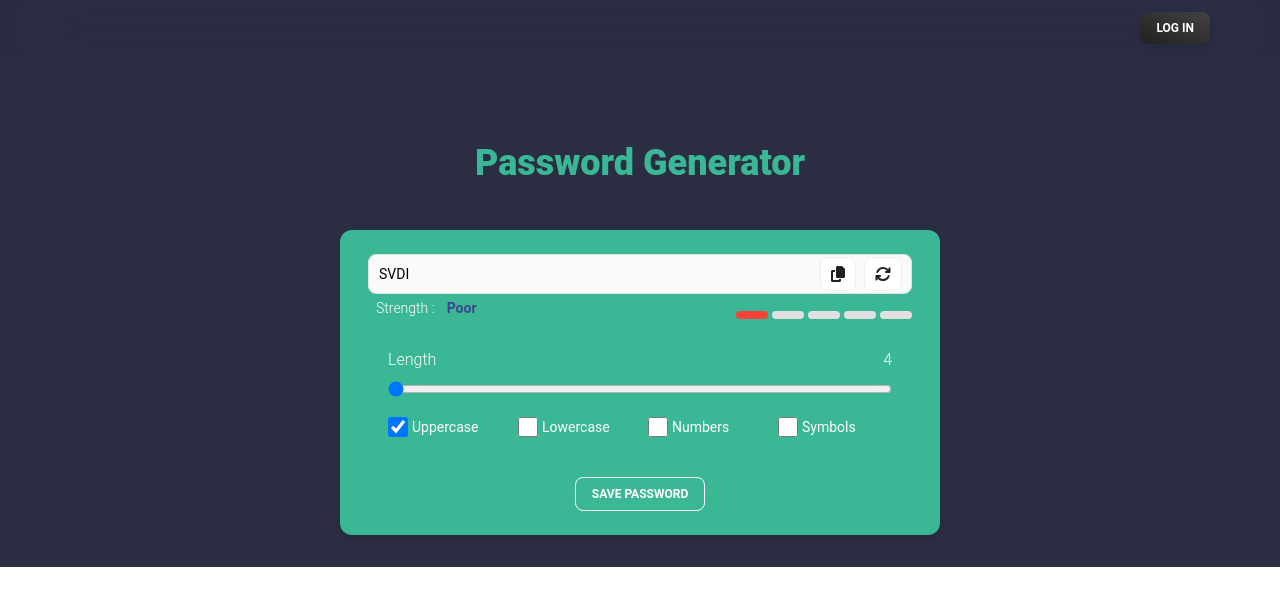
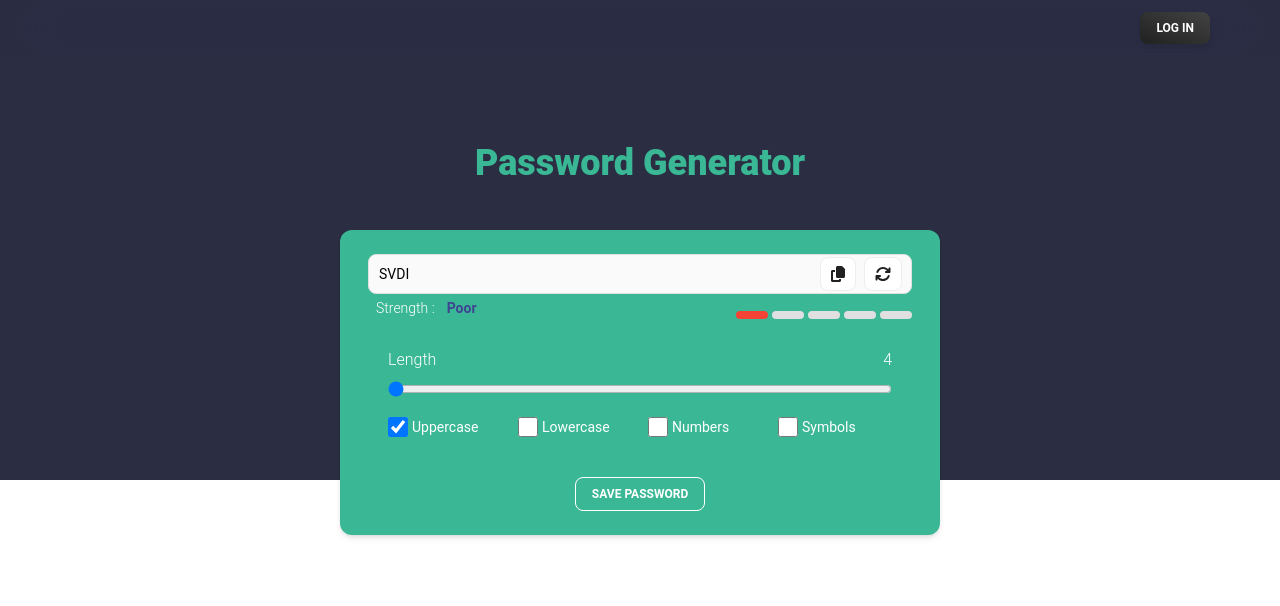
Before and after one commit to Naseela-KT/Password-Generator, a React (Vite) app in the folder frontend/: page / in a window 1280 px wide. Shown: the top 606 px of the page. Built offline with nearby package versions, Linux system fonts and the light colour scheme; a web font is replaced by a local one.

Commit message:
index css changes

```diff
--- a/frontend/src/index.css
+++ b/frontend/src/index.css
@@ -6,6 +6,7 @@
 .background-container {
     position: relative;
     width: 100%;
+    height: 60vh;
     background-color: #2B2D42;
   }
 
```
